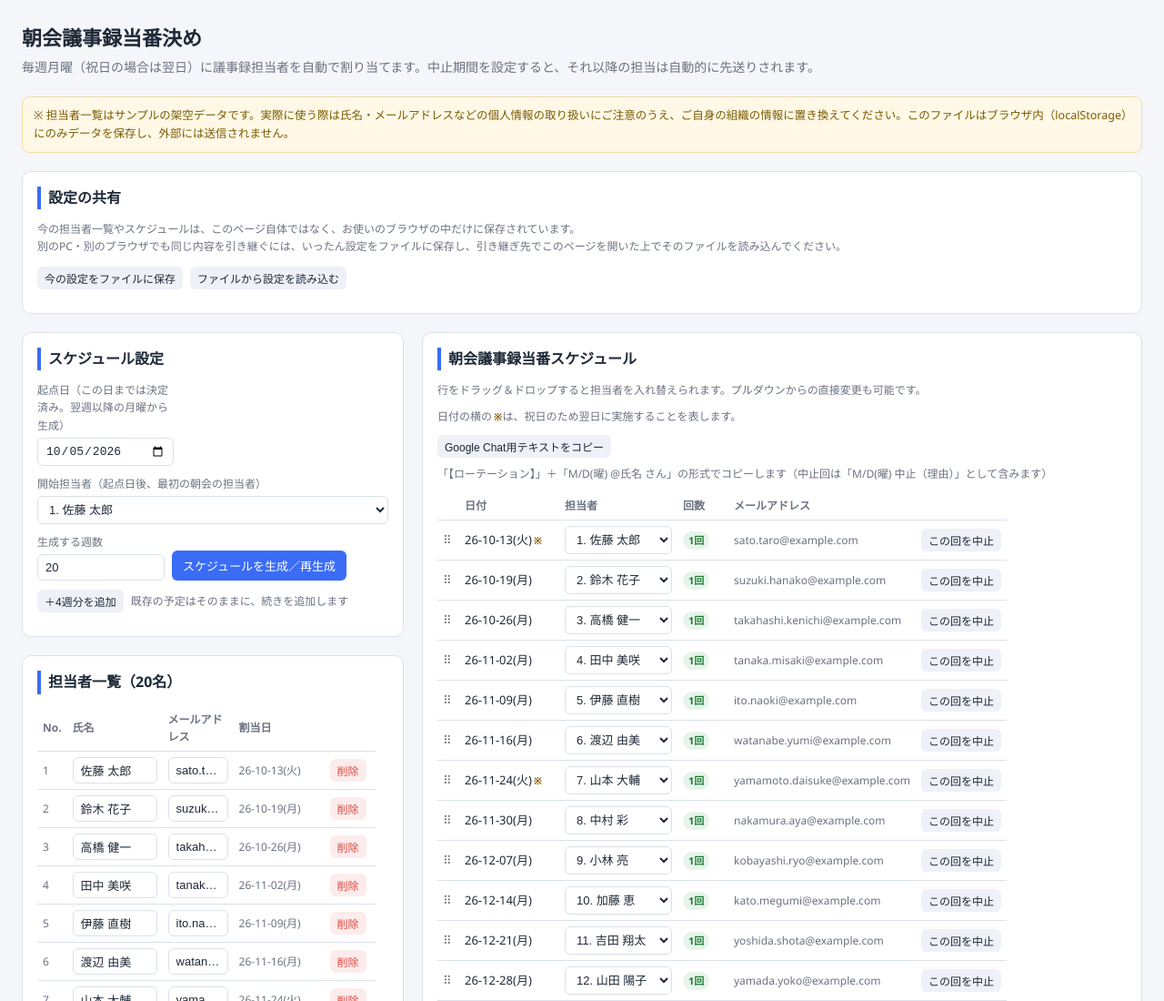
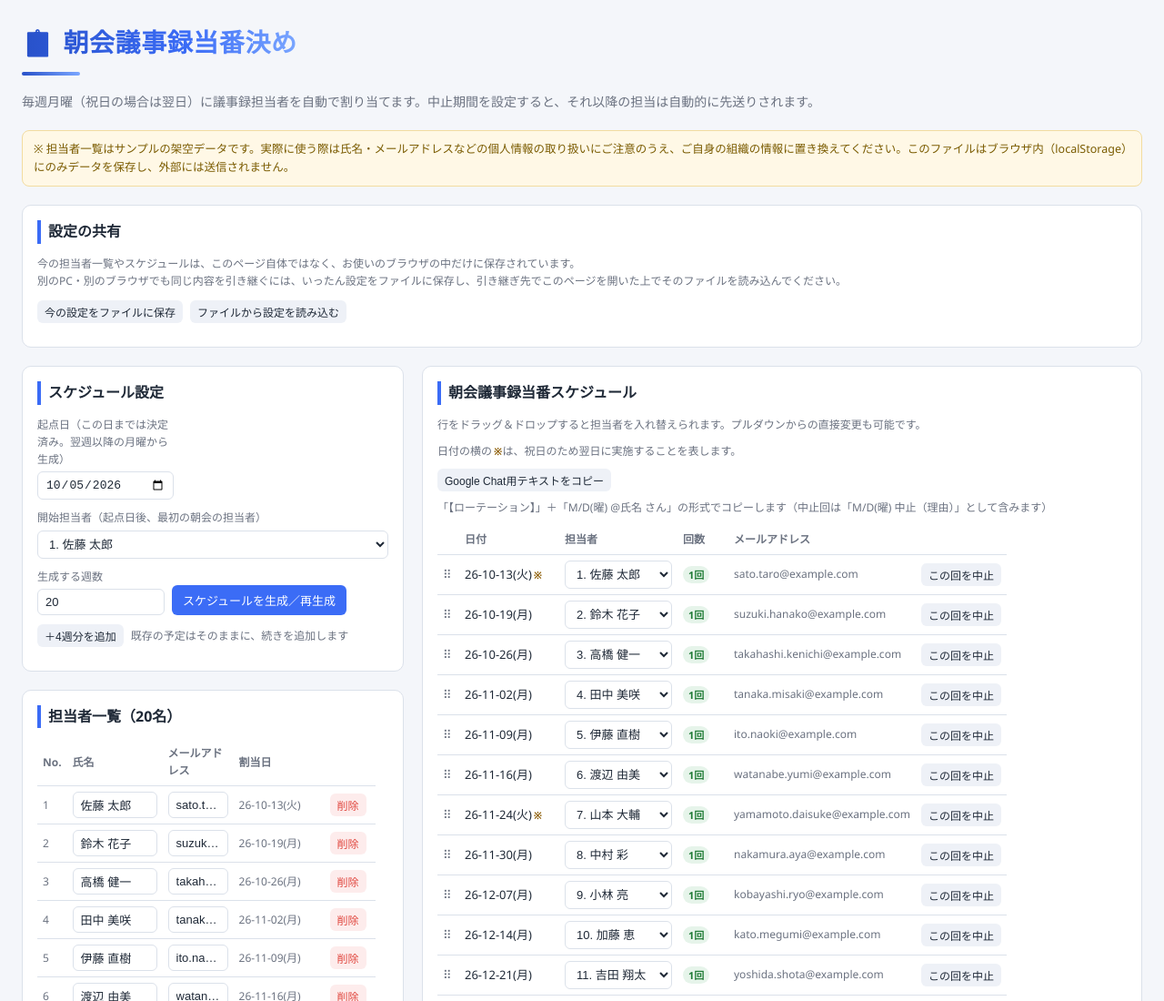
Before and after one commit to sup-nhasuike/asakai-touban, a plain HTML site: page public/index.html in a window 1280 px wide. Shown: the top 1100 px of the page at 91% size. Drawn offline with Linux system fonts and the light colour scheme.

Commit message:
ヘッダーのタイトルをグラデーション文字とアイコン、アクセントラインで装飾
Co-Authored-By: Claude Sonnet 5 <noreply@anthropic.com>

```diff
--- a/public/index.html
+++ b/public/index.html
@@ -17,7 +17,14 @@
     font-family:"Segoe UI","Hiragino Kaku Gothic ProN","Yu Gothic",sans-serif;
     font-size:14px; line-height:1.6;
   }
-  h1{font-size:22px; margin:0 0 4px;}
+  .page-header{margin-bottom:4px;}
+  h1{
+    font-size:28px; margin:0; font-weight:800; letter-spacing:.02em; display:inline-flex; align-items:center; gap:10px;
+    background:linear-gradient(90deg, var(--accent-dark), var(--accent) 60%, #7aa6ff);
+    -webkit-background-clip:text; background-clip:text; color:transparent;
+  }
+  h1 .h1-icon{-webkit-text-fill-color:initial; filter:none;}
+  .header-rule{height:4px; width:64px; margin:10px 0 18px; border-radius:4px; background:linear-gradient(90deg, var(--accent-dark), #7aa6ff);}
   h2{font-size:16px; margin:0 0 12px; border-left:4px solid var(--accent); padding-left:8px;}
   .lead{color:var(--sub); margin:0 0 20px;}
   .layout{display:grid; grid-template-columns:420px 1fr; gap:20px; align-items:start;}
@@ -124,7 +131,10 @@
 </head>
 <body>
 
-<h1>朝会議事録当番決め</h1>
+<div class="page-header">
+  <h1><span class="h1-icon">📋</span>朝会議事録当番決め</h1>
+</div>
+<div class="header-rule"></div>
 <p class="lead">毎週月曜（祝日の場合は翌日）に議事録担当者を自動で割り当てます。中止期間を設定すると、それ以降の担当は自動的に先送りされます。</p>
 
 <div class="note-box">
```
